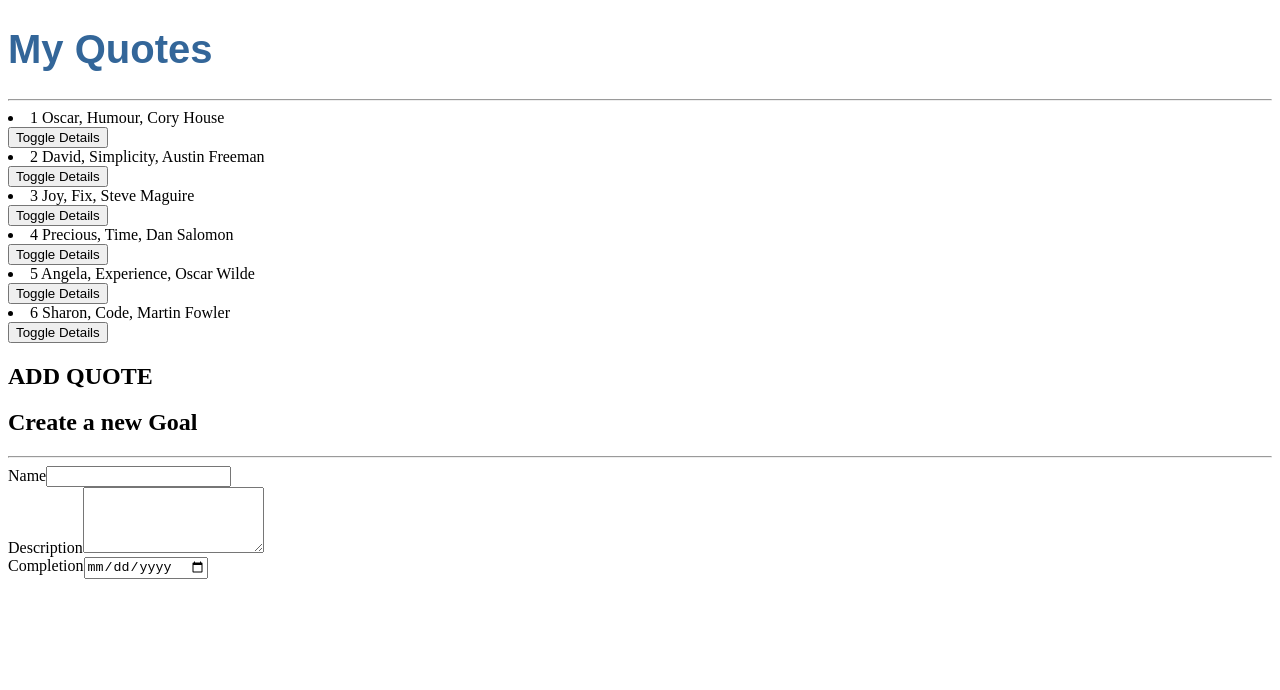
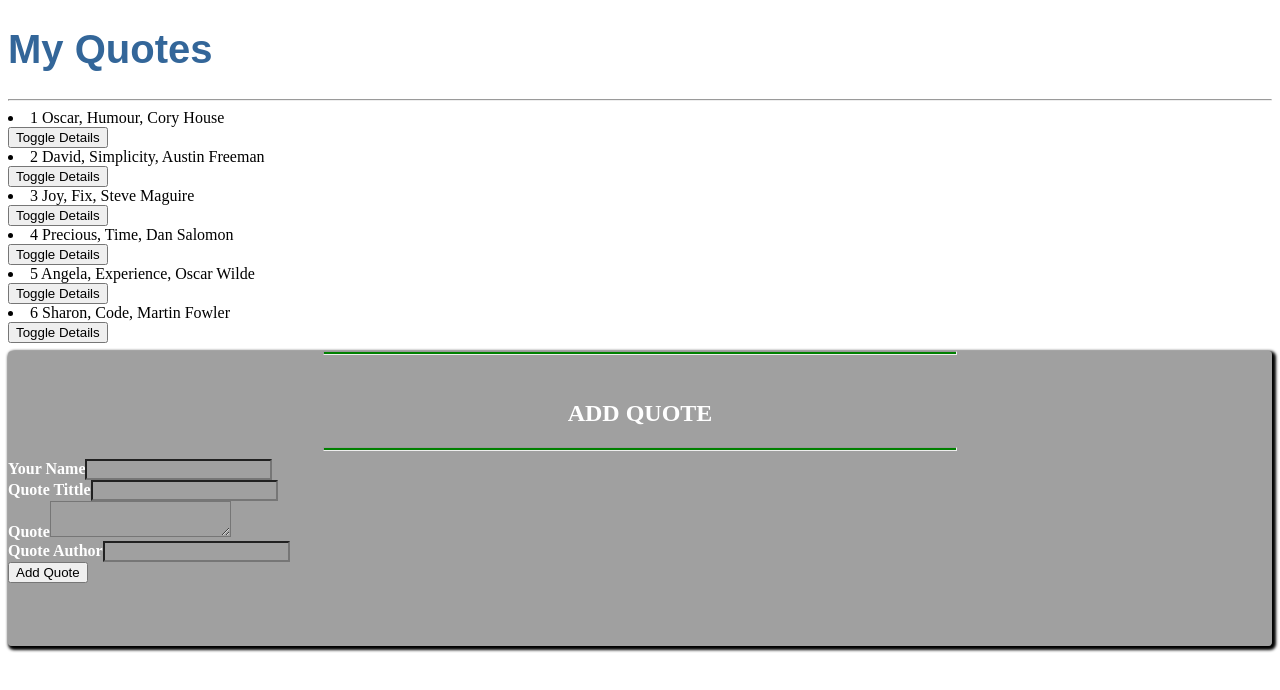
Before and after one commit to oscar9181/quote, an Angular app: page / in a window 1280 px wide. Shown: the top 690 px of the page. Built offline with nearby package versions, Linux system fonts and the light colour scheme.

Commit message:
make changes in quote form

```diff
--- a/src/app/quote-form/quote-form.component.css
+++ b/src/app/quote-form/quote-form.component.css
@@ -0,0 +1,27 @@
+.form-control{
+    color: white;
+    background: transparent;
+    font-weight: 570;
+  }
+  label{
+    color: white;
+    font-weight: 600;
+  }
+  hr{
+    width: 50%;
+    height: 2px;
+    background-color: green;
+  }
+  .heading{
+    color: white;
+    text-align: center;
+    padding-top: 2%;
+  }
+  .container-fluid{
+    background-color: rgba(0, 0, 0, 0.374);
+    border-radius: 4px;
+    padding-bottom: 5%;
+    box-shadow: 2px 2px 3px 2px black;
+    font-family: 'Architects Daughter', cursive;
+    margin-bottom: 5%;
+  }
--- a/src/app/quote-form/quote-form.component.html
+++ b/src/app/quote-form/quote-form.component.html
@@ -1,40 +1,49 @@
 <div class="container-fluid">
+
+<hr>
  <h2 class="heading"> ADD QUOTE</h2>
- <div class="container-fluid">
-    <h2 class="text-center">Create a new Goal</h2>
+
     <hr>
-    <form>
+    <form (ngSubmit)='addQuote() ;quotesForm.resetForm({})' #quotesForm='ngForm'>
         <div class="form-group">
-
-            <label for="name">Name</label>
-            <input type="text" required class="form-control" id="name">
-
+          <label for="name">Your Name</label>
+          <input type="text" required class="form-control" id="name" [(ngModel)]="quoted.name" name="name" #name='ngModel' minlength="3">
+          <div *ngIf="name.invalid && name.dirty" class="alert alert-danger">
+            <div *ngIf="name.errors" >
+                Your name is required.
+            </div>
+            <div *ngIf="name.errors">
+              Name is at least 3 characters long.
+            </div>
+          </div>
         </div>
         <div class="form-group">
-
-            <label for="description">Description</label>
-            <textarea class="form-control" id="description" rows="4" required></textarea>
-
+          <label for="name">Quote Tittle</label>
+          <input type="text" required class="form-control" id="title" [(ngModel)]="quoted.title" name="title" #title='ngModel'>
+          <div *ngIf="title.invalid && title.dirty" class="alert alert-danger">
+            <div *ngIf="title.errors">
+                Title is required.
+            </div>
+          </div>
         </div>
         <div class="form-group">
-            <label for="complete">Completion</label>
-            <input type='date' id="complete" required>
-
+          <label for="description">Quote</label>
+          <textarea class="form-control" id="quote" rows="2" required [(ngModel)]="quoted.quote" name="quote" #quote='ngModel'></textarea>
+          <div *ngIf="quote.invalid && quote.dirty" class="alert alert-danger">
+            <div *ngIf="quote.errors">
+                Quote can not be empty.
+            </div>
+          </div>
         </div>
+        <div class="form-group">
+          <label for="name">Quote Author</label>
+          <input type="text" required class="form-control" id="author"[(ngModel)]="quoted.author" name="author" #author='ngModel'>
+          <div *ngIf="title.invalid && title.dirty" class="alert alert-danger">
+            <div *ngIf="title.errors">
+                Author Name is required.
+            </div>
+          </div>
+        </div>
+        <button type="submit" class="btn btn-sm btn-success">Add Quote</button>
     </form>
   </div>
-
-
-
-
-
-
-
-
-
-
-
-
-
-
-</div>
```
